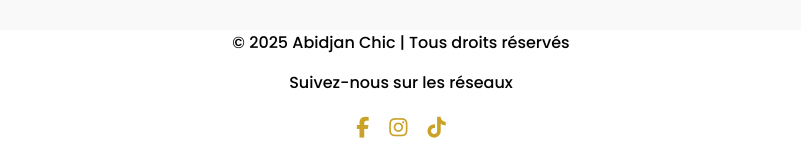
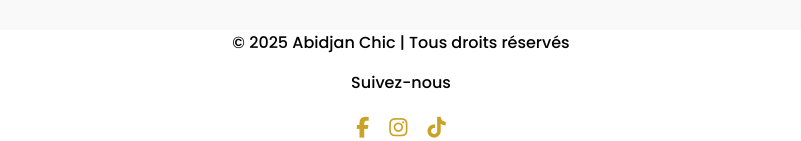
Before and after one commit to Victoire2008/Babi-chic, a plain HTML site: page index.html in a window 1280 px wide. Shown: the part 1776-1917 px from the top of the page, without its empty margins (239-1040 px from the left). Drawn offline with nearby package versions, Linux system fonts and the light colour scheme.

Commit message:
modification de la page index

```diff
--- a/index.html
+++ b/index.html
@@ -68,7 +68,7 @@
 <footer>
 
   <p>&copy; 2025 Abidjan Chic | Tous droits réservés</p>
-<p class="follow">Suivez-nous sur les réseaux </p>
+<p class="follow">Suivez-nous</p>
 
   <div class="social-icons">
     <a href="https://www.facebook.com/" target="_blank"><i class="fa-brands fa-facebook-f"></i></a>
```
